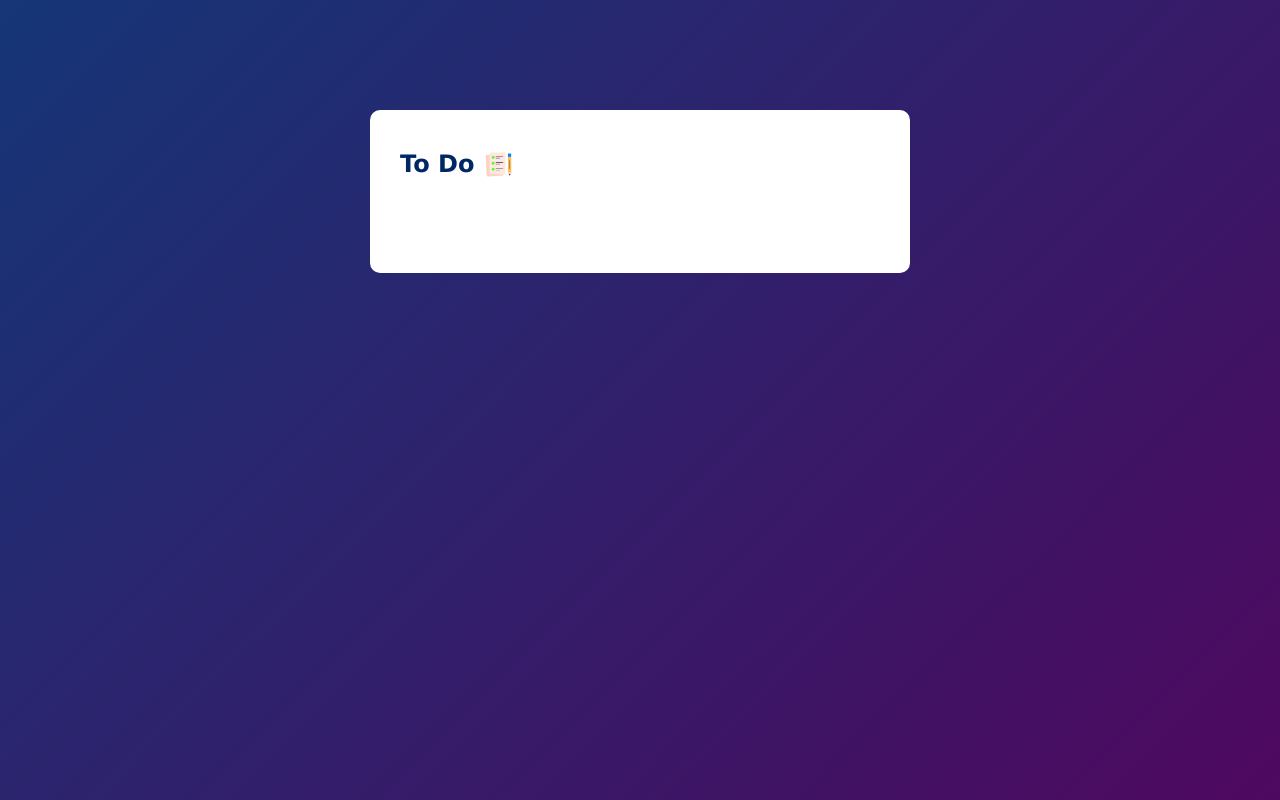
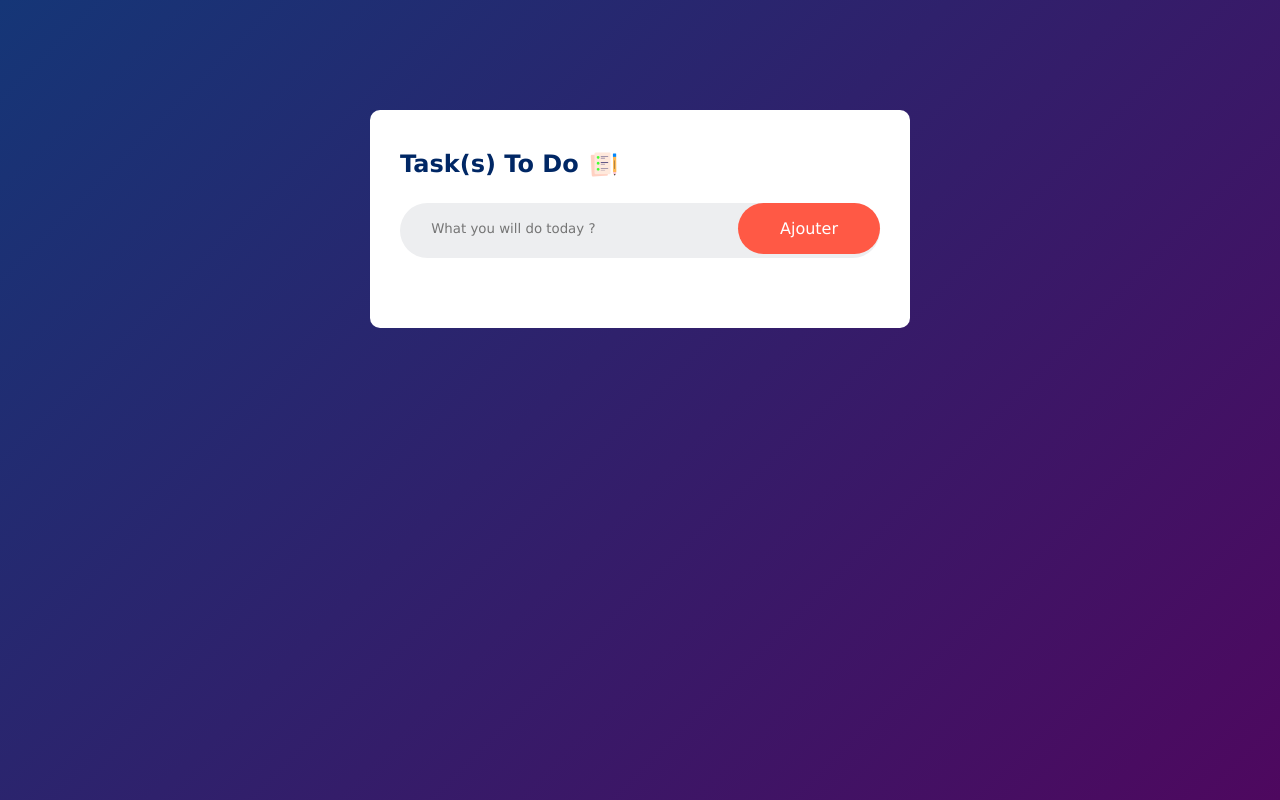
Before and after one commit to alban-okoby/all-html-css-js-projects, a plain HTML site: page todo-list/index.html in a window 1280 px wide. Drawn offline with Linux system fonts and the light colour scheme.

Commit message:
Insert input design into structure ✅

```diff
--- a/todo-list/css/style.css
+++ b/todo-list/css/style.css
@@ -28,3 +28,31 @@
     margin-left: 0.625rem;
     width: 1.8rem;
 }
+.row {
+    background: #edeef0;
+    justify-content: space-between;
+    border-radius: 2.325rem;
+    padding-left: 1.325rem;
+    padding-bottom: .245rem;
+    display: flex;
+    align-items: center;
+}
+input {
+    background: transparent;
+    flex: 1;
+    padding: 0.625rem;
+    font-weight: 0.925rem;
+    border: none;
+    outline: none;
+
+}
+.btn {
+    background-color: #ff5945;
+    color: white;
+    border: none;
+    outline: none;
+    font-size: 1rem;
+    padding: 1rem 2.625rem;
+    border-radius: 6.4rem;
+    cursor: pointer;
+}
--- a/todo-list/index.html
+++ b/todo-list/index.html
@@ -10,7 +10,11 @@
 <body>
     <div class="container">
         <div class="todo-app">
-            <h2> To Do <img src="images/icon.png" alt="Icon"/> </h2>
+            <h2> Task(s) To Do <img src="images/icon.png" alt="Icon"/> </h2>
+            <div class="row">
+                <input type="text" name="" id="input-box" placeholder="What you will do today ?">
+                <button class="btn">Ajouter</button>
+            </div>
         </div>
     </div>
     <script src="js/main.js"></script>
```
